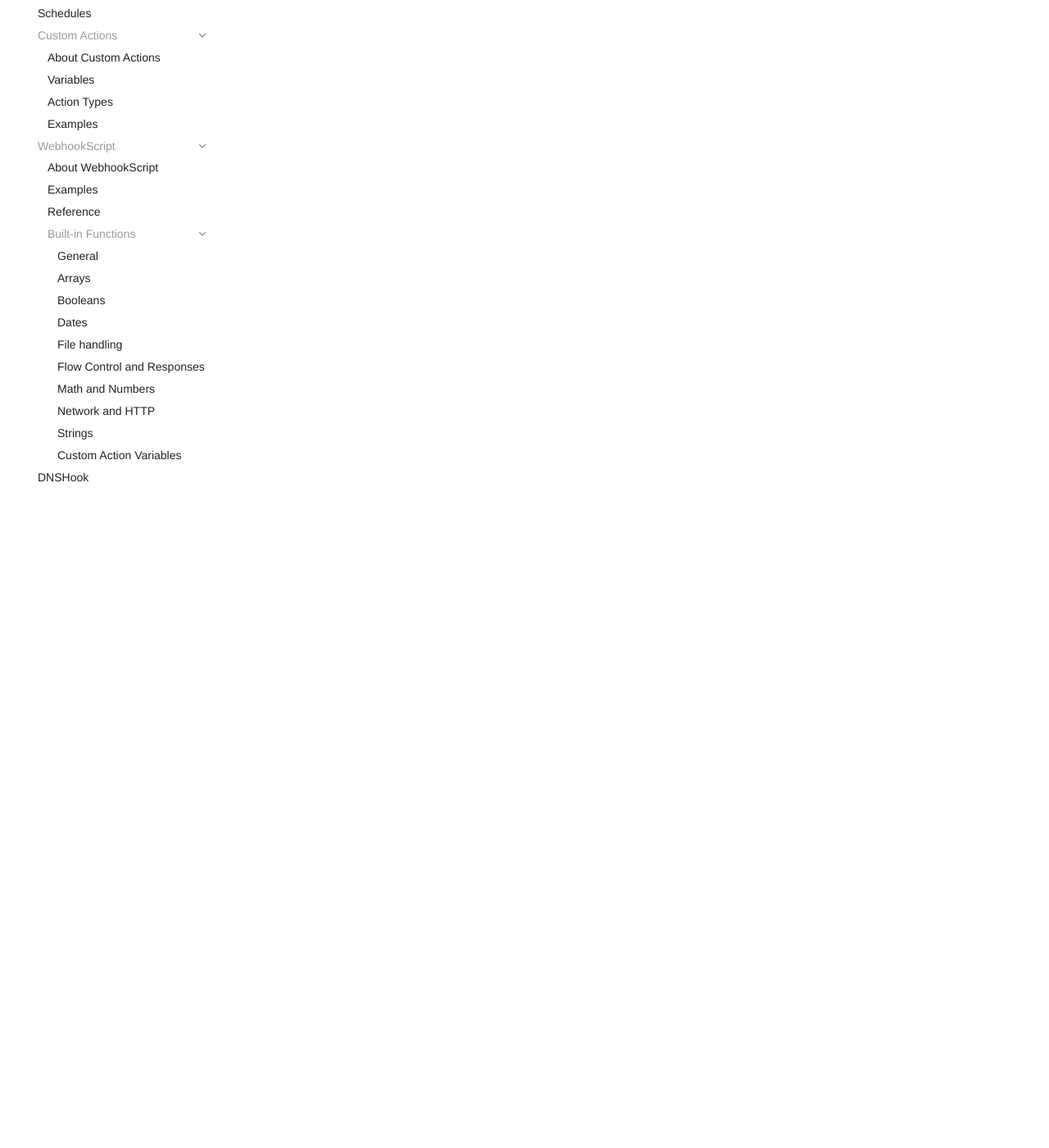
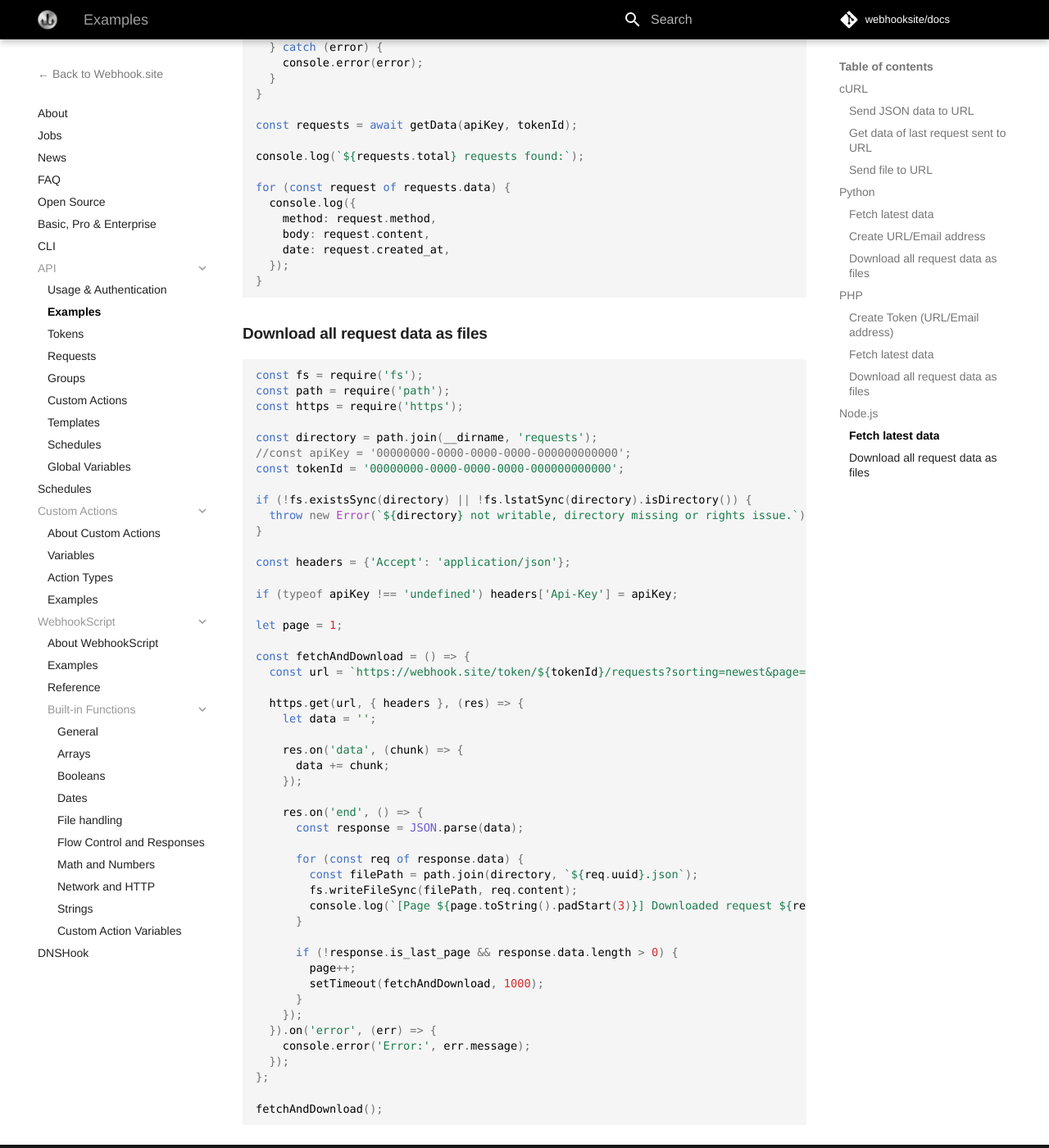
Before and after one commit to webhooksite/docs, an MkDocs documentation site: the page built from docs/api/examples.md, in a window 1280 px wide and 1400 px high, scrolled down 5678 px. Shown: the whole window at 82% size. Built offline with MkDocs 1.6.1 and Material for MkDocs 9.7.7, drawn with Linux system fonts in a browser that asks for light colours; comment, search, counter and statistics services are not loaded; some of the changed text lies outside the part shown.

Commit message:
Add more Python and Node script examples

````diff
--- a/docs/api/examples.md
+++ b/docs/api/examples.md
@@ -81,6 +81,50 @@
 r = requests.post('https://webhook.site/token', json=json, headers=headers)
 
 print('URL Created: https://webhook.site/' + r.json()['uuid'])
+```
+
+### Download all request data as files
+
+Per default, this script will download files as `<request_id>.json` in the `requests` directory relative to the current folder.
+
+You'll need to install the dependency `requests`, e.g. by running `pip3 install requests`.
+
+```python
+import os
+import json
+import requests
+from time import sleep
+
+directory = os.path.join(os.getcwd(), 'requests')
+
+token_id = '00000000-0000-0000-0000-000000000000'
+# Uncomment if using an API key
+# api_key = '00000000-0000-0000-0000-000000000000'
+
+if not os.path.isdir(directory) or not os.access(directory, os.W_OK):
+    raise Exception(f"{directory} not writable, directory missing or rights issue.")
+
+headers = {'Accept': 'application/json'}
+if 'api_key' in vars():
+     headers['Api-Key'] = api_key
+
+page = 1
+
+while True:
+    url = f"https://webhook.site/token/{token_id}/requests?sorting=newest&page={page}"
+    response = requests.get(url, headers=headers).json()
+
+    for req in response['data']:
+        file_path = os.path.join(directory, f"{req['uuid']}.json")
+        with open(file_path, 'w') as f:
+            f.write(req['content'])
+        print(f"[Page {page:3}] Downloaded request {req['uuid']} sent at {req['created_at']} ({req['size']} bytes)")
+
+    if response['is_last_page'] or not response['data']:
+        break
+
+    page += 1
+    sleep(1)
 ```
 
 ## PHP
@@ -238,3 +282,56 @@
   });
 }
 ```
+
+### Download all request data as files
+
+```javascript
+const fs = require('fs');
+const path = require('path');
+const https = require('https');
+
+const directory = path.join(__dirname, 'requests');
+//const apiKey = '00000000-0000-0000-0000-000000000000';
+const tokenId = '00000000-0000-0000-0000-000000000000';
+
+if (!fs.existsSync(directory) || !fs.lstatSync(directory).isDirectory()) {
+  throw new Error(`${directory} not writable, directory missing or rights issue.`);
+}
+
+const headers = {'Accept': 'application/json'};
+
+if (typeof apiKey !== 'undefined') headers['Api-Key'] = apiKey;
+
+let page = 1;
+
+const fetchAndDownload = () => {
+  const url = `https://webhook.site/token/${tokenId}/requests?sorting=newest&page=${page}`;
+
+  https.get(url, { headers }, (res) => {
+    let data = '';
+
+    res.on('data', (chunk) => {
+      data += chunk;
+    });
+
+    res.on('end', () => {
+      const response = JSON.parse(data);
+
+      for (const req of response.data) {
+        const filePath = path.join(directory, `${req.uuid}.json`);
+        fs.writeFileSync(filePath, req.content);
+        console.log(`[Page ${page.toString().padStart(3)}] Downloaded request ${req.uuid} sent at ${req.created_at} (${req.size} bytes)`);
+      }
+
+      if (!response.is_last_page && response.data.length > 0) {
+        page++;
+        setTimeout(fetchAndDownload, 1000);
+      }
+    });
+  }).on('error', (err) => {
+    console.error('Error:', err.message);
+  });
+};
+
+fetchAndDownload();
+```
````
